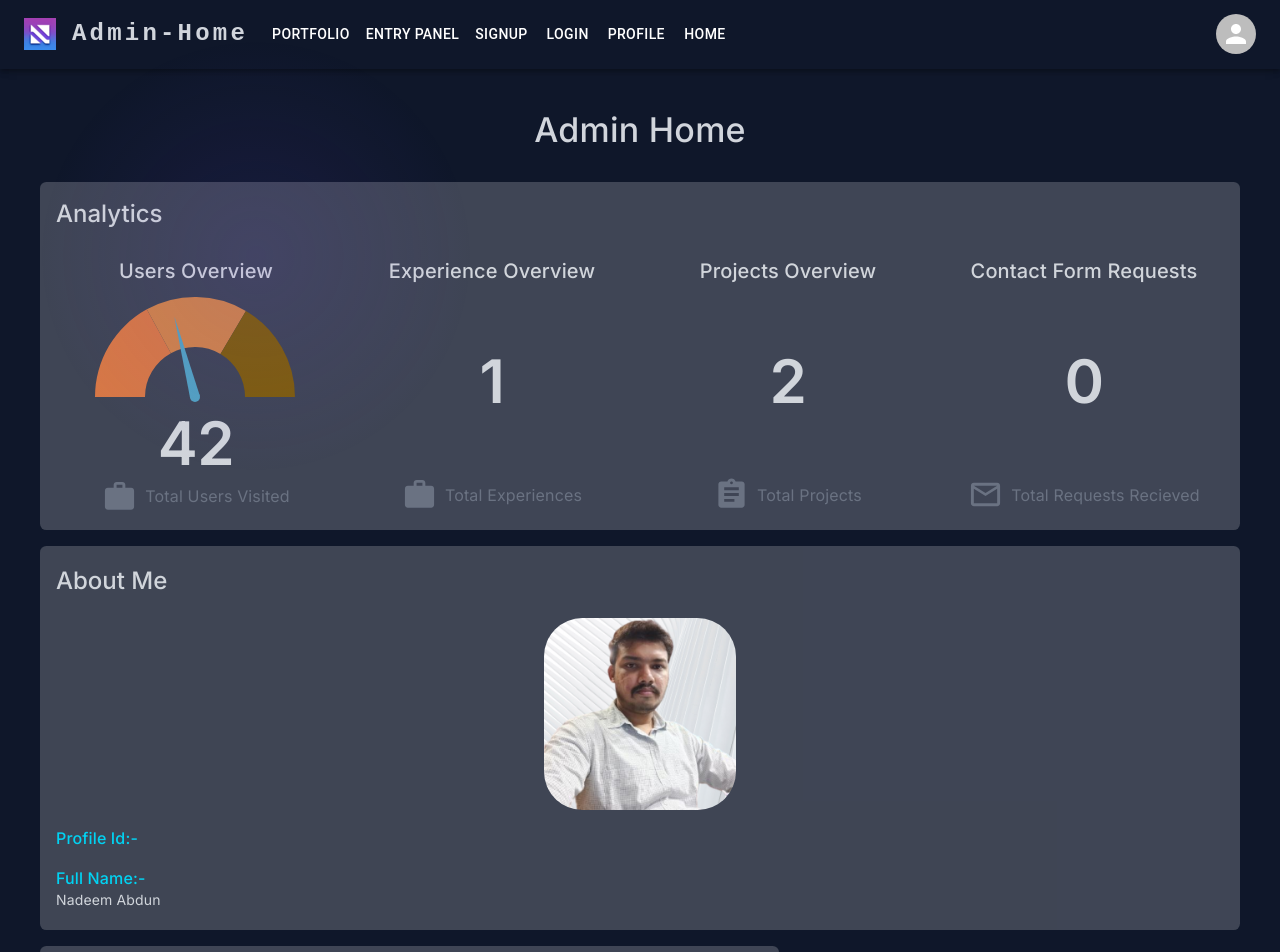
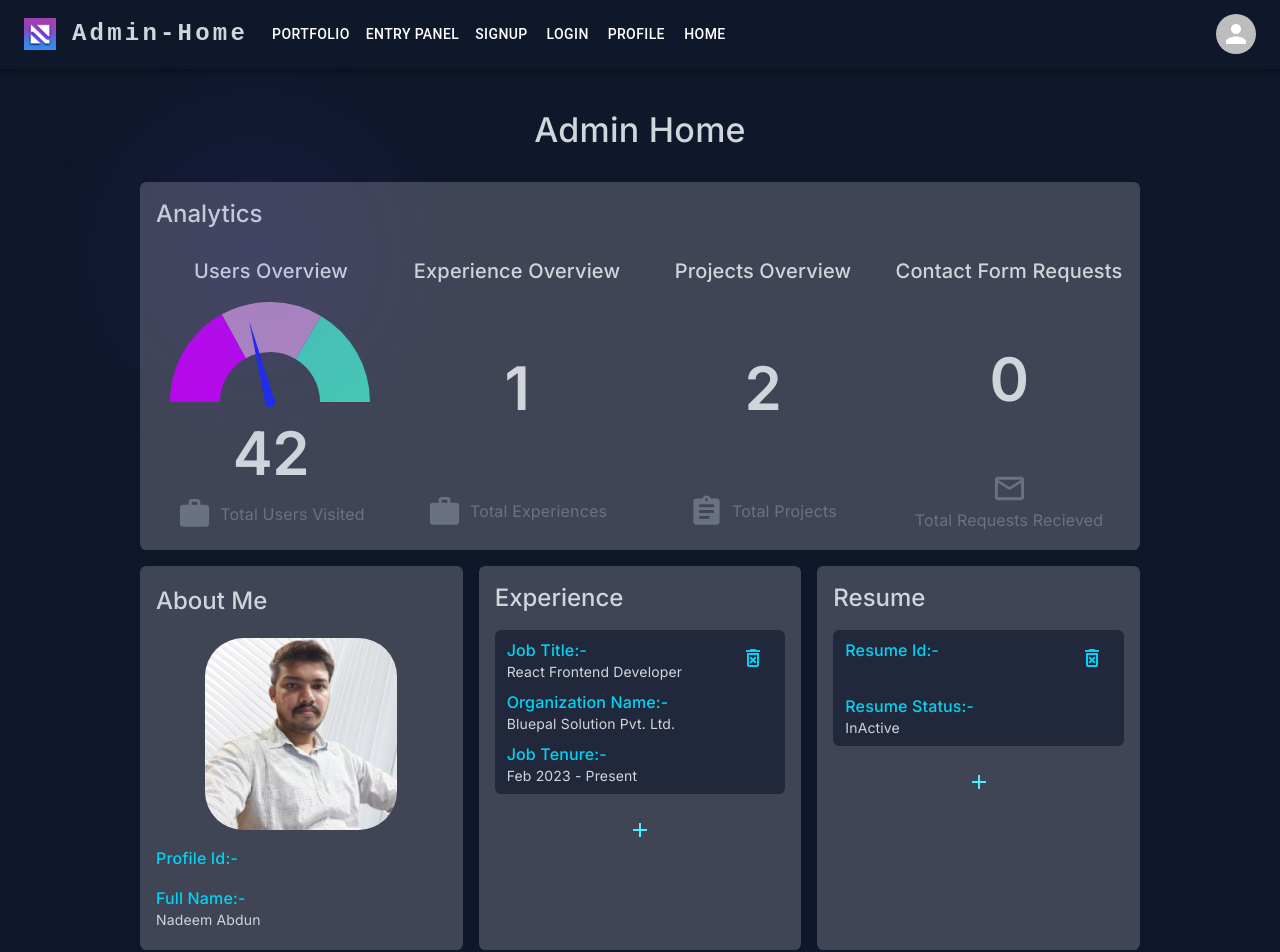
Before and after one commit to Nadeem-Abdun/nadeem_abdun_portfolio, a React (Vite) app: page /admin/home in a window 1280 px wide. Shown: the top 952 px of the page. Built offline with nearby package versions, Linux system fonts and the light colour scheme; some icons are missing.

Commit message:
Migration - CRA to Vite

```diff
--- a/src/screens/AdminScreens/AdminHome.tsx
+++ b/src/screens/AdminScreens/AdminHome.tsx
@@ -1,63 +1,97 @@
-import React, { useState, useEffect } from "react";
-import { Grid, Typography } from "@mui/material";
-import { useBreakpoints } from "../../utils/Breakpoints";
-import { useNavigate } from "react-router-dom";
-import { useSelector } from "react-redux";
-import { RootState } from "../../redux/store";
-import AnalyticsCard from "../../components/AdminComponents/AnalyticsCard";
-import AboutMeCard from "../../components/AdminComponents/AboutMeCard";
-import ExperienceCard from "../../components/AdminComponents/ExperienceCard";
-import ResumeCard from "../../components/AdminComponents/ResumeCard";
-import WallOfCodeCard from "../../components/AdminComponents/WallOfCodeCard";
-import ProjectCard from "../../components/AdminComponents/ProjectCard";
-import ContactMeCard from "../../components/AdminComponents/ContactMeCard";
-import AlertSlider from "../../components/AlertSlider";
-import "../../styles/screenStyles.css";
+import { useState, useEffect } from 'react';
+import { Grid, Typography } from '@mui/material';
+import { useSelector } from 'react-redux';
+import { RootState } from '../../redux/store';
+import AnalyticsCard from '../../components/AdminComponents/AnalyticsCard';
+import AboutMeCard from '../../components/AdminComponents/AboutMeCard';
+import ExperienceCard from '../../components/AdminComponents/ExperienceCard';
+import ResumeCard from '../../components/AdminComponents/ResumeCard';
+import WallOfCodeCard from '../../components/AdminComponents/WallOfCodeCard';
+import ProjectCard from '../../components/AdminComponents/ProjectCard';
+import ContactMeCard from '../../components/AdminComponents/ContactMeCard';
+import AlertSlider from '../../components/AlertSlider';
+import '../../styles/screenStyles.css';
 
 const AdminHome = () => {
-    const history = useNavigate();
-    const { isXl, isLg, isMd, isSm, isXs } = useBreakpoints();
+  // const { isXl, isLg, isMd, isSm, isXs } = useBreakpoints();
 
   // Redux States
   const { profile } = useSelector((state: RootState) => state.user);
-    const { _id, fullName, professionalRoles, introducingLine, profilePicture, primaryDescription, secondaryDescription, githubUrl, linkedInUrl, discordUrl, twitterUrl, mailToId, } = useSelector((state: RootState) => state.profile)
+  const {
+    _id,
+    fullName,
+    professionalRoles,
+    introducingLine,
+    profilePicture,
+    primaryDescription,
+    secondaryDescription,
+    githubUrl,
+    linkedInUrl,
+    discordUrl,
+    twitterUrl,
+    mailToId,
+  } = useSelector((state: RootState) => state.profile);
   const { experiences } = useSelector((state: RootState) => state.experience);
   const { resumes } = useSelector((state: RootState) => state.resume);
-    const { wallOfCodeList, availableSkillsList } = useSelector((state: RootState) => state.wallOfCode);
+  const { wallOfCodeList, availableSkillsList } = useSelector(
+    (state: RootState) => state.wallOfCode
+  );
   const { projects } = useSelector((state: RootState) => state.project);
   const { contactMeForms } = useSelector((state: RootState) => state.contactMe);
 
   // Alert Slider Functions
   const [alertSliderOpen, setAlertSliderOpen] = useState(false);
-    const [alertType, setAlertType] = useState("");
-    const [alertMessage, setAlertMessage] = useState("");
+  const [alertType, setAlertType] = useState('');
+  const [alertMessage, setAlertMessage] = useState('');
   const handleAlertSliderOpen = (type: string, message: string) => {
-        setAlertType(type)
-        setAlertMessage(message)
-        setAlertSliderOpen(true)
+    setAlertType(type);
+    setAlertMessage(message);
+    setAlertSliderOpen(true);
   };
   const handleAlertSliderClose = () => {
-        setAlertSliderOpen(false)
+    setAlertSliderOpen(false);
   };
 
   useEffect(() => {
-        document.title = "Admin - Home"
+    document.title = 'Admin - Home';
   }, []);
   return (
-        <Grid container justifyContent="center" alignItems="center" flexDirection="column" rowGap={4} wrap="nowrap">
-            <Grid item>
-                <Typography variant="h4" fontWeight={500} fontFamily="inter">Admin Home</Typography>
+    <Grid
+      container
+      justifyContent="center"
+      alignItems="center"
+      flexDirection="column"
+      rowGap={4}
+      wrap="nowrap"
+    >
+      <Grid>
+        <Typography variant="h4" fontWeight={500} fontFamily="inter">
+          Admin Home
+        </Typography>
       </Grid>
-            <Grid container item xl={10} lg={10} md={11} sm={11} xs={11} justifyContent="center" alignItems="center" rowGap={2}>
-                <Grid item xs={12}>
+      <Grid
+        container
+        size={{ xl: 10, lg: 10, md: 11, sm: 11, xs: 11 }}
+        justifyContent="center"
+        alignItems="center"
+        rowGap={2}
+      >
+        <Grid size={{ xs: 12 }}>
           <AnalyticsCard
             experiences={experiences}
             projects={projects}
             contactMeForms={contactMeForms}
           />
         </Grid>
-                <Grid container item xs={12} justifyContent="flex-start" alignItems="flex-start" rowGap={2} columnSpacing={2}>
-                    <Grid item xs={12} sm={12} md={6} lg={8} xl={8}>
+        <Grid
+          container
+          size={{ xs: 12 }}
+          justifyContent="flex-start"
+          alignItems="flex-start"
+          rowGap={2}
+          columnSpacing={2}
+        >
+          <Grid size={{ xs: 12, sm: 12, md: 6, lg: 4, xl: 4 }}>
             <AboutMeCard
               profile={profile}
               _id={_id}
@@ -75,21 +109,21 @@ const AdminHome = () => {
               handleAlertSliderOpen={handleAlertSliderOpen}
             />
           </Grid>
-                    <Grid item xs={12} sm={12} md={6} lg={4} xl={4}>
+          <Grid size={{ xs: 12, sm: 12, md: 6, lg: 4, xl: 4 }}>
             <ExperienceCard
               profile={profile}
               experiences={experiences}
               handleAlertSliderOpen={handleAlertSliderOpen}
             />
           </Grid>
-                    <Grid item xs={12} sm={12} md={6} lg={4} xl={4}>
+          <Grid size={{ xs: 12, sm: 12, md: 6, lg: 4, xl: 4 }}>
             <ResumeCard
               profile={profile}
               resumes={resumes}
               handleAlertSliderOpen={handleAlertSliderOpen}
             />
           </Grid>
-                    <Grid item xs={12} sm={12} md={6} lg={4} xl={4}>
+          <Grid size={{ xs: 12, sm: 12, md: 6, lg: 4, xl: 4 }}>
             <WallOfCodeCard
               profile={profile}
               wallOfCodeList={wallOfCodeList}
@@ -97,14 +131,14 @@ const AdminHome = () => {
               handleAlertSliderOpen={handleAlertSliderOpen}
             />
           </Grid>
-                    <Grid item xs={12} sm={12} md={6} lg={4} xl={4}>
+          <Grid size={{ xs: 12, sm: 12, md: 6, lg: 4, xl: 4 }}>
             <ProjectCard
               profile={profile}
               projects={projects}
               handleAlertSliderOpen={handleAlertSliderOpen}
             />
           </Grid>
-                    <Grid item xs={12} sm={12} md={6} lg={4} xl={4}>
+          <Grid size={{ xs: 12, sm: 12, md: 6, lg: 4, xl: 4 }}>
             <ContactMeCard
               profile={profile}
               contactMeForms={contactMeForms}
@@ -120,7 +154,7 @@ const AdminHome = () => {
         handleAlertSliderClose={handleAlertSliderClose}
       />
     </Grid>
-    )
-}
+  );
+};
 
-export default AdminHome
+export default AdminHome;
```
Lines whose indentation alone changed are shown as unchanged.
